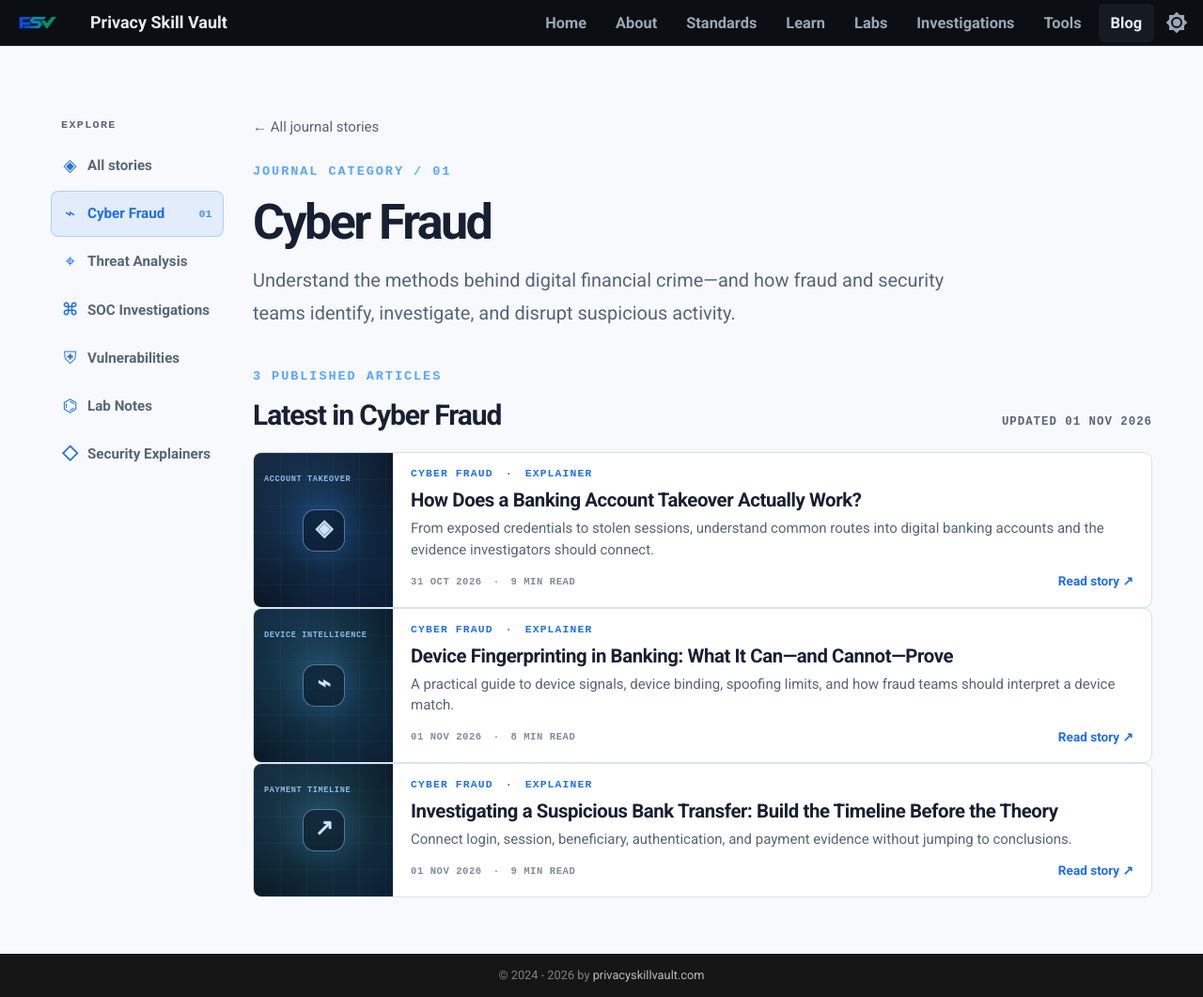
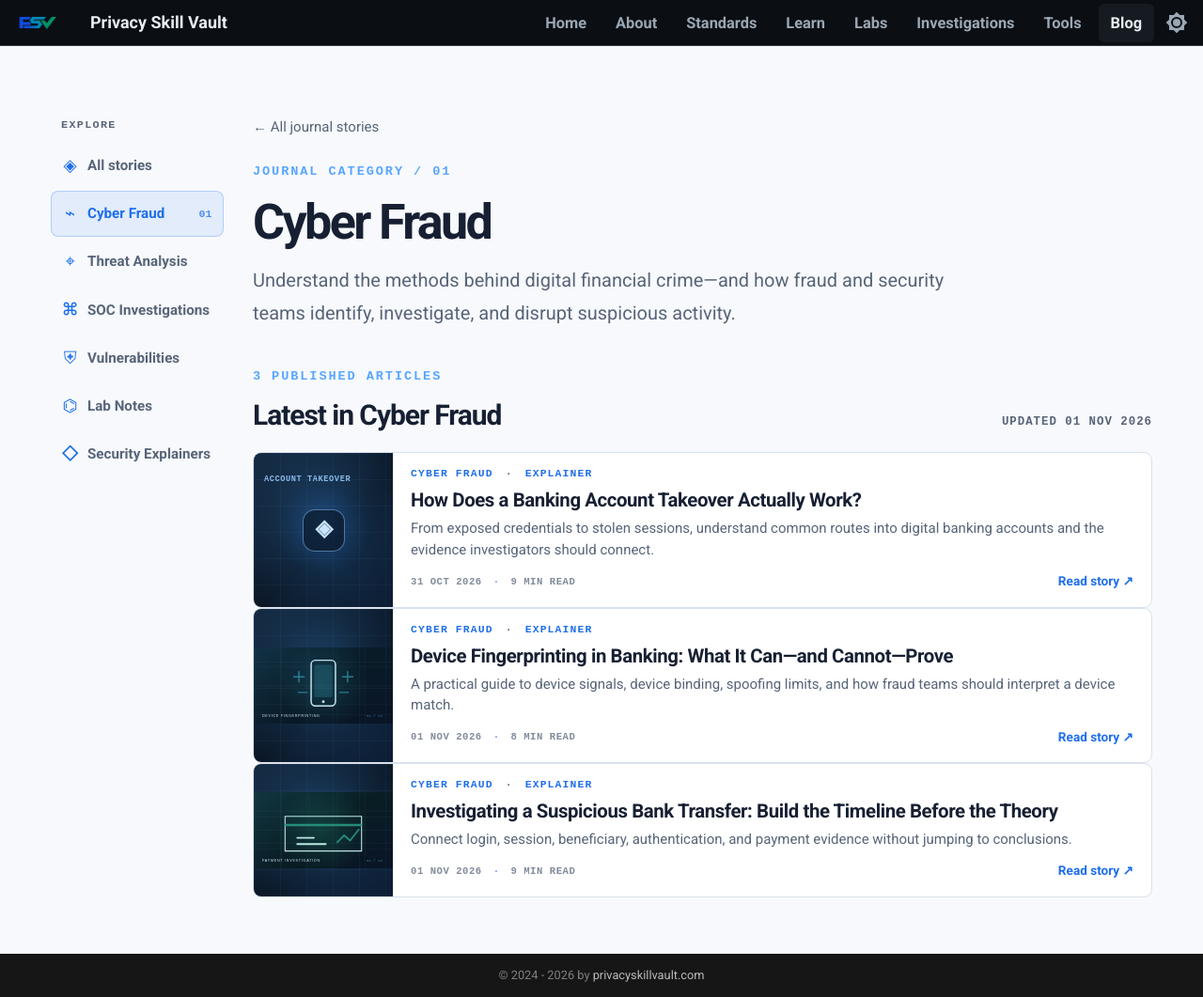
Before and after one commit to PrivacySkillVault/privacyskillvault.github.io, an MkDocs documentation site: the page built from docs/blog/cyber-fraud/index.md, in a window 1280 px wide and 1061 px high. Shown: the whole window at 94% size. Built offline with MkDocs 1.6.1 and Material for MkDocs 9.7.7, drawn with Linux system fonts in a browser that asks for light colours.

Commit message:
Use distinct illustrations in cyber-fraud story cards

```diff
--- a/docs/blog/cyber-fraud/index.md
+++ b/docs/blog/cyber-fraud/index.md
@@ -22,11 +22,11 @@
       <div class="psv-story-card__body"><span class="psv-story-category">CYBER FRAUD <i>·</i> EXPLAINER</span><h3>How Does a Banking Account Takeover Actually Work?</h3><p>From exposed credentials to stolen sessions, understand common routes into digital banking accounts and the evidence investigators should connect.</p><div class="psv-story-card__footer"><small>31 OCT 2026 <i>·</i> 9 MIN READ</small><span>Read story ↗</span></div></div>
     </a>
 <a class="psv-story-card" href="device-fingerprinting-in-banking/">
-      <div class="psv-story-card__art psv-story-art--fraud" aria-hidden="true"><span class="psv-story-art__label">DEVICE INTELLIGENCE</span><span class="psv-thumb-glyph">⌁</span></div>
+      <div class="psv-story-card__art" aria-hidden="true"><img src="../../assets/blog/device-fingerprinting-in-banking.svg" alt="" loading="lazy"></div>
       <div class="psv-story-card__body"><span class="psv-story-category">CYBER FRAUD <i>·</i> EXPLAINER</span><h3>Device Fingerprinting in Banking: What It Can—and Cannot—Prove</h3><p>A practical guide to device signals, device binding, spoofing limits, and how fraud teams should interpret a device match.</p><div class="psv-story-card__footer"><small>01 NOV 2026 <i>·</i> 8 MIN READ</small><span>Read story ↗</span></div></div>
     </a>
 <a class="psv-story-card" href="investigating-suspicious-bank-transfer/">
-      <div class="psv-story-card__art psv-story-art--payment" aria-hidden="true"><span class="psv-story-art__label">PAYMENT TIMELINE</span><span class="psv-thumb-glyph">↗</span></div>
+      <div class="psv-story-card__art" aria-hidden="true"><img src="../../assets/blog/investigating-suspicious-bank-transfer.svg" alt="" loading="lazy"></div>
       <div class="psv-story-card__body"><span class="psv-story-category">CYBER FRAUD <i>·</i> EXPLAINER</span><h3>Investigating a Suspicious Bank Transfer: Build the Timeline Before the Theory</h3><p>Connect login, session, beneficiary, authentication, and payment evidence without jumping to conclusions.</p><div class="psv-story-card__footer"><small>01 NOV 2026 <i>·</i> 9 MIN READ</small><span>Read story ↗</span></div></div>
     </a>
     </div>
```
